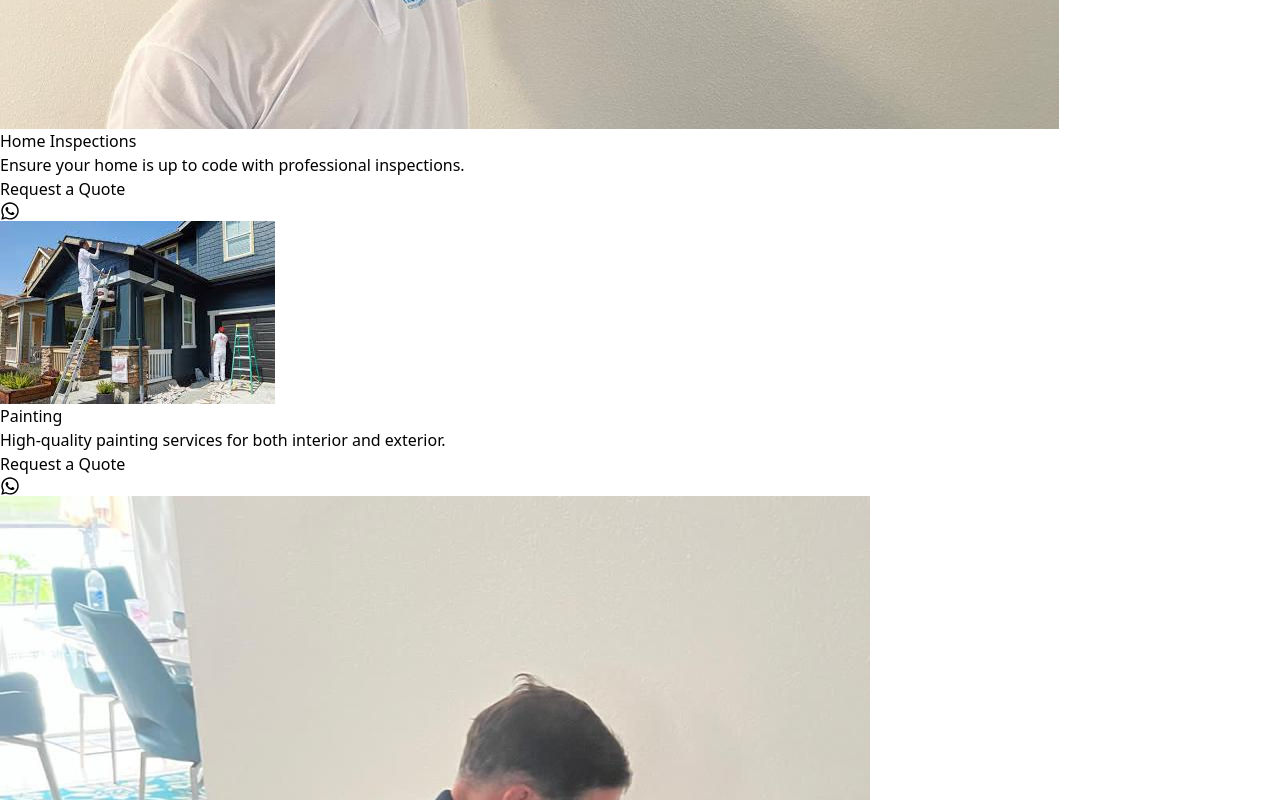
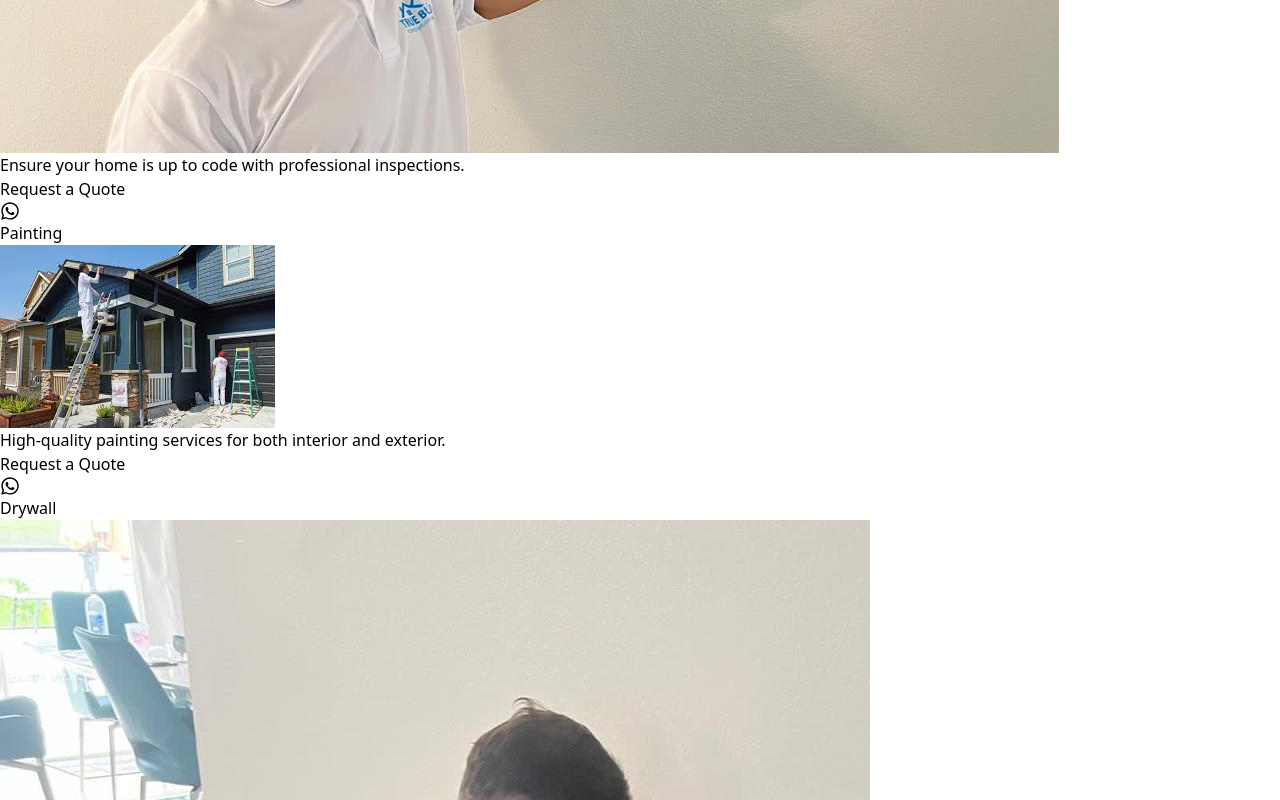
Before and after one commit to olin-med/true-build, a React (Vite) app: page / in a window 1280 px wide. Shown: the part 4780-5580 px from the top of the page. Built offline with nearby package versions, Linux system fonts and the light colour scheme.

Commit message:
feat: visual update

```diff
--- a/src/components/Services.tsx
+++ b/src/components/Services.tsx
@@ -100,7 +100,7 @@ export default function ServicesSection({ highlightedService }: ServicesSectionP
   };
 
   return (
-    <div className="py-8 md:py-12 mt-12">
+    <div className="py-8 md:py-12 bg-gradient-to-b from-transparent to-black/90 mt-12">
       <div className="container mx-auto px-4">
         <h2 className="text-2xl sm:text-3xl font-bold text-center text-[#fff6ed] mb-6 sm:mb-8">Our Services</h2>
         <div className="grid grid-cols-1 sm:grid-cols-2 lg:grid-cols-3 gap-6 sm:gap-8">
@@ -108,16 +108,17 @@ export default function ServicesSection({ highlightedService }: ServicesSectionP
             <div
               key={service.id}
               id={service.id}
-              className={`bg-[#fff6ed] shadow-lg overflow-hidden transition-transform duration-1000 ${
+              className={`shadow-lg overflow-hidden transition-transform duration-1000 ${
                 activeService === service.id ? 'shadow-2xl scale-105' : ''
               }`}
             >
+              <h3 className="text-lg sm:text-xl font-bold text-white mb-2">{service.title}</h3>
               <img src={service.image} alt={service.title} className="w-full h-40 sm:h-48 object-cover" />
-              <div className="px-4 sm:px-6 py-2 sm:py-4">
-                <h3 className="text-lg sm:text-xl font-semibold text-[#304F8C] mb-2">{service.title}</h3>
-                <p className="text-gray-700 text-sm sm:text-base mb-4">{service.description}</p>
+              <div className="py-2 sm:py-4">
+
+                <p className="text-white text-sm font-bold sm:text-base mb-4">{service.description}</p>
               </div>
-              <div className="flex justify-end px-4 pb-4">
+              <div className="flex justify-center px-4 pb-4">
                 <button
                   className="bg-green-500 text-white text-sm sm:text-base font-semibold py-2 px-4 hover:bg-green-600 transition-colors duration-300 flex items-center"
                   onClick={() => handleWhatsAppRedirect(service.whatsappMessage)}
--- a/src/components/Testimonials.tsx
+++ b/src/components/Testimonials.tsx
@@ -2,7 +2,7 @@ import { AiFillStar } from "react-icons/ai";
 
 export default function Testimonials() {
   return (
-    <div id="testimonials" className="flex flex-col items-center">
+    <div id="testimonials" className="flex flex-col bg-black/90 items-center">
       <h2 className="text-2xl sm:text-3xl font-bold text-center text-[#fff6ed] mb-6 sm:mb-8">
         Testimonials
       </h2>
```
